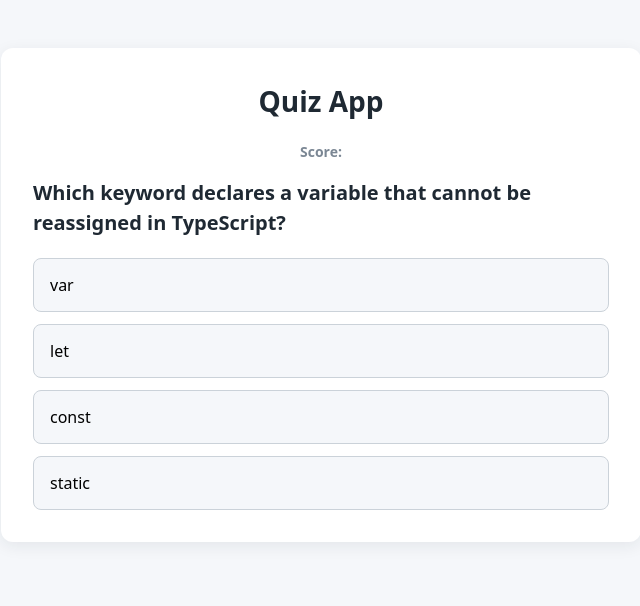
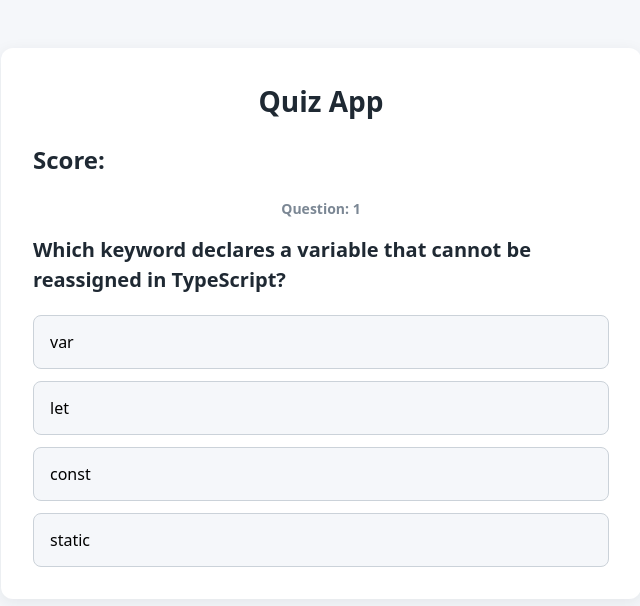
Before and after one commit to buildertrend/dev-interns-intro-to-frontend-2026, a React (Vite) app: page / in a window 1280 px wide. Shown: the top 606 px of the page, without its empty margins (319-959 px from the left). Built offline with nearby package versions, Linux system fonts and the light colour scheme.

Commit message:
fixed end screen display

```diff
--- a/src/App.tsx
+++ b/src/App.tsx
@@ -37,7 +37,8 @@
     <main className="quiz">
       {index == 5 ? (<EndQuiz {...QuestionCardProp}/>):(<>
       <h1>Quiz App</h1>
-      {index == 0 ? (<h2 className='progress'>Score:</h2>):(<h2 className='progress'>Score: {score} / {index}</h2>)}
+      {index == 0 ? (<h2 >Score:</h2>):(<h2>Score: {score} / {index}</h2>)}
+      <h2 className='progress'>Question: {index+1}</h2>
       <QuestionCard {...QuestionCardProp}/>
       </>)}
     </main>
--- a/src/EndQuiz.tsx
+++ b/src/EndQuiz.tsx
@@ -3,7 +3,7 @@
 function EndQuiz(props: QuestionCardProps){
     return(
         <div className="results">
-    <p className="score">Quiz Done with {props.score} correct out of 4</p>
+    <p className="score">Quiz finished: {props.score} correct out of {props.q.length}</p>
     <button className="restart-button" onClick={props.handleResetQuiz}>Reset Quiz</button>
         </div>
 );
```
